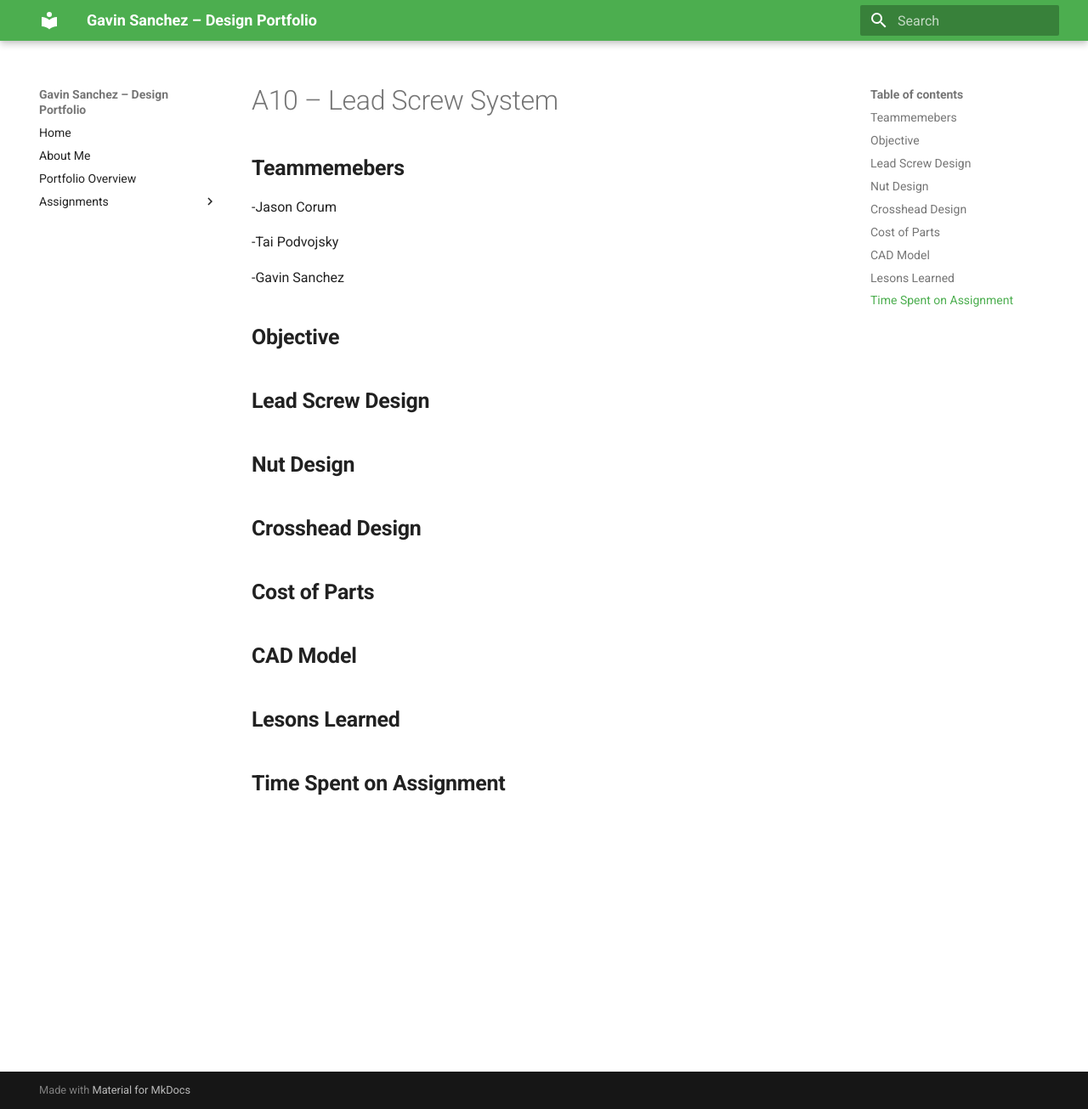
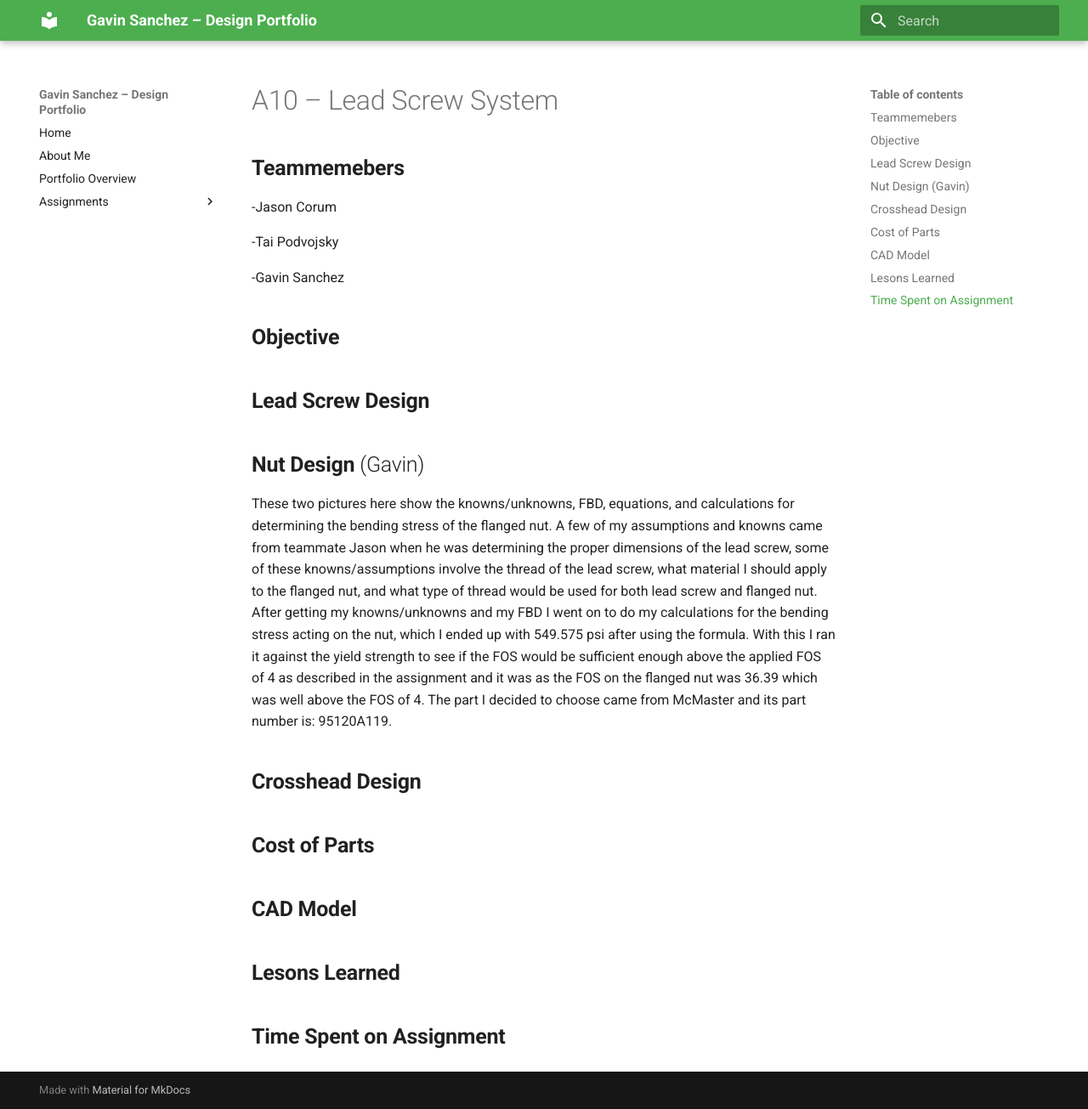
Before and after one commit to GavinSanch/Gavins-design-projects-portfolio, an MkDocs documentation site: the page built from docs/assignments/A10/index.md, in a window 1280 px wide and 1305 px high. Shown: the whole window at 85% size. Built offline with MkDocs 1.6.1 and Material for MkDocs 9.7.7, drawn with Linux system fonts in a browser that asks for light colours.

Commit message:
Update index.md

```diff
--- a/docs/assignments/A10/index.md
+++ b/docs/assignments/A10/index.md
@@ -14,8 +14,9 @@
 ## **Lead Screw Design**
 
 
-## **Nut Design**
+## **Nut Design** (Gavin)
 
+These two pictures here show the knowns/unknowns, FBD, equations, and calculations for determining the bending stress of the flanged nut. A few of my assumptions and knowns came from teammate Jason when he was determining the proper dimensions of the lead screw, some of these knowns/assumptions involve the thread of the lead screw, what material I should apply to the flanged nut, and what type of thread would be used for both lead screw and flanged nut. After getting my knowns/unknowns and my FBD I went on to do my calculations for the bending stress acting on the nut, which I ended up with 549.575 psi after using the formula. With this I ran it against the yield strength to see if the FOS would be sufficient enough above the applied FOS of 4 as described in the assignment and it was as the FOS on the flanged nut was 36.39 which was well above the FOS of 4. The part I decided to choose came from McMaster and its part number is: 95120A119.
 
 ## **Crosshead Design**
 
```
